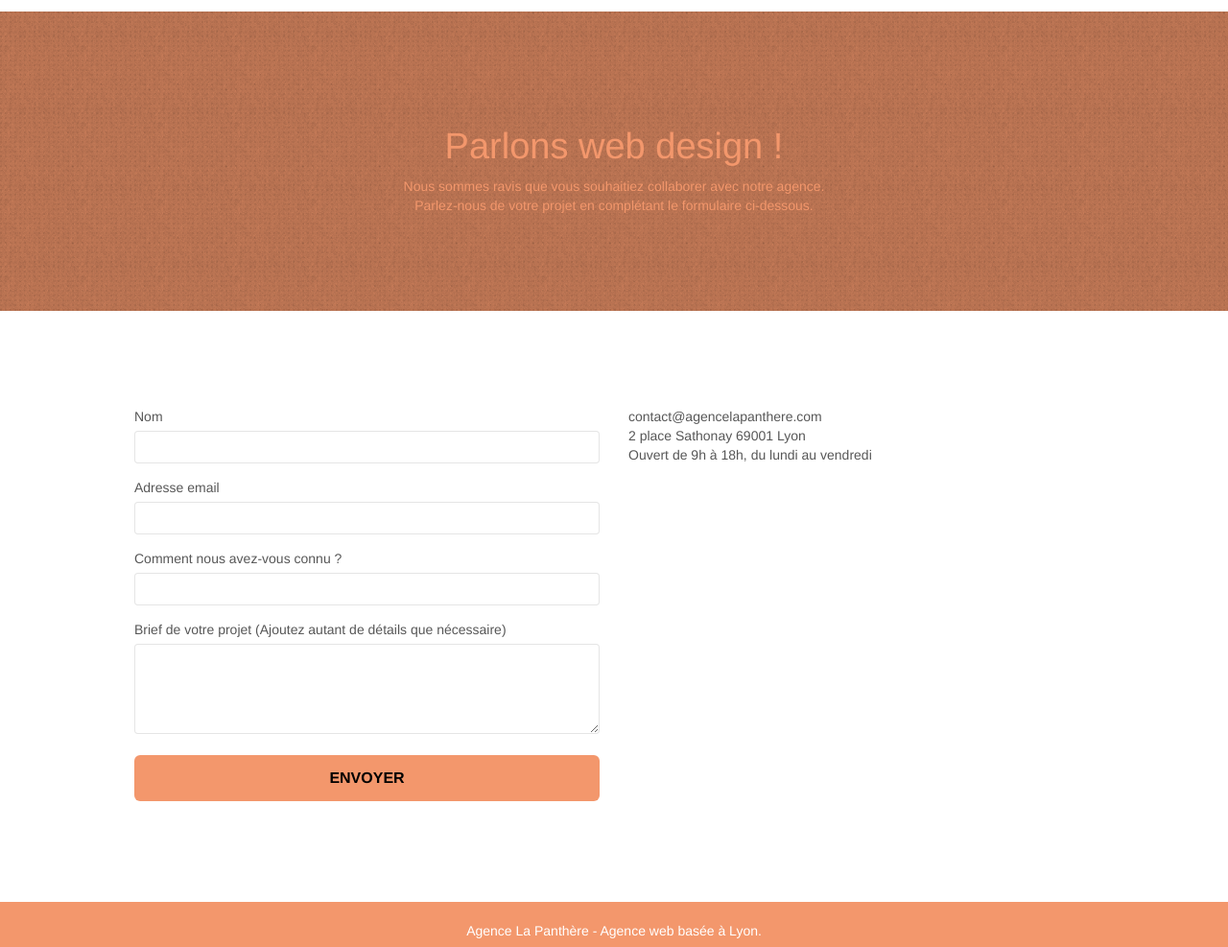
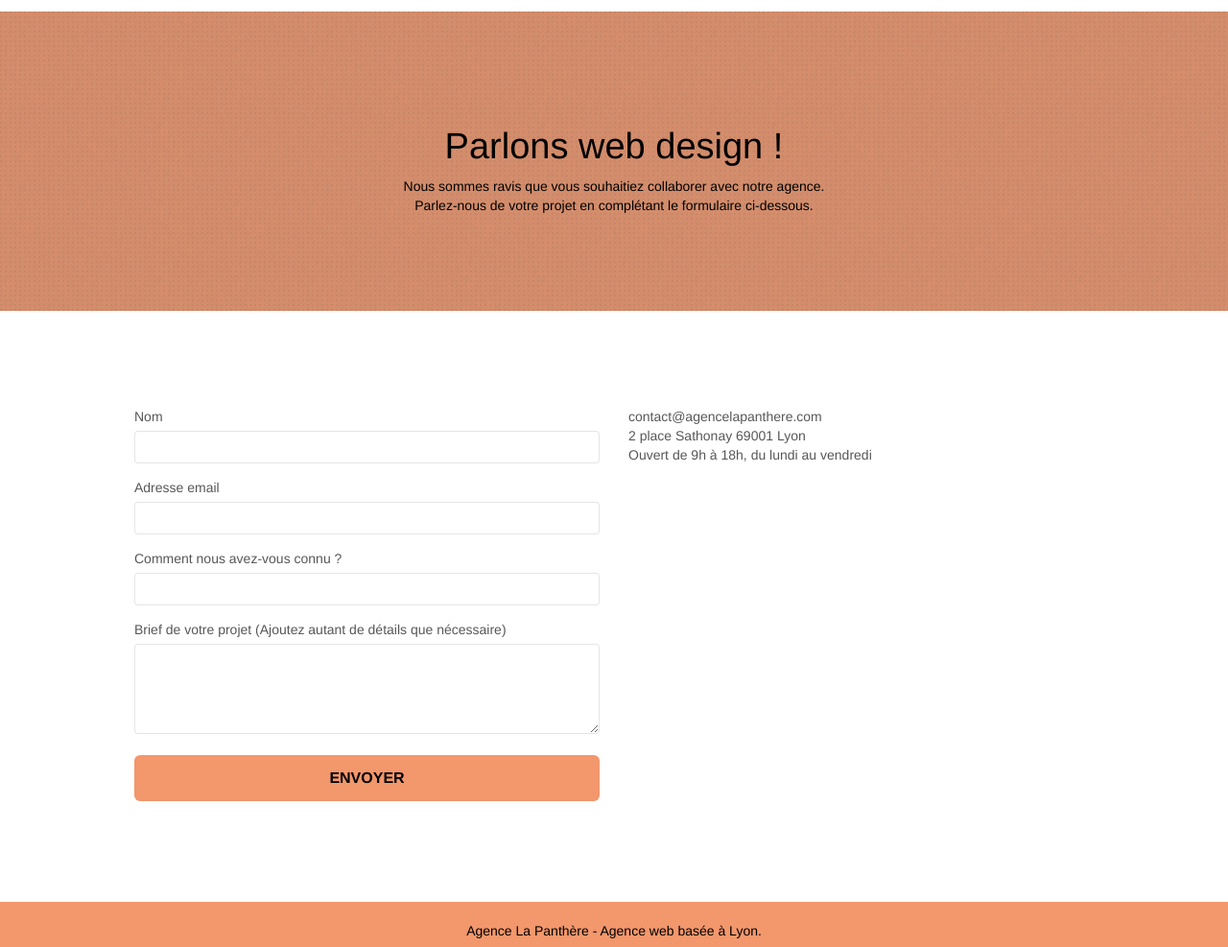
Before and after one commit to NicolasDemangeat/Panthere, a plain HTML site: page page2.html in a window 1280 px wide. Shown: the part 80-1067 px from the top of the page at 96% size. Drawn offline with Linux system fonts and the light colour scheme.

Commit message:
modification de la contact

```diff
--- a/page2.html
+++ b/page2.html
@@ -22,7 +22,7 @@
 </head>
 <body>
 <!-- Principal conteneur -->
-<div class="page-container">
+<main class="page-container">
 
 <!-- bloc-0 -->
 <header class="bloc bgc-white l-bloc " id="bloc-0">
@@ -52,25 +52,25 @@
 <!-- bloc-0 END -->
 
 <!-- bloc-6 -->
-<div class="bloc bg-dots-bg bg-repeat bgc-atomic-tangerine d-bloc bloc-bg-texture texture-paper" id="bloc-6">
+<section class="bloc bg-dots-bg bg-repeat bgc-atomic-tangerine d-bloc bloc-bg-texture texture-paper" id="bloc-6">
 	<div class="container bloc-lg">
 		<div class="row">
 			<div class="col-sm-12">
-				<h1 class="text-center hero-bloc-text tc-white">
+				<h1 class="text-center hero-bloc-text black">
 					Parlons web design !
 				</h1>
-				<p class="text-center mg-lg tc-white tight-width-whitespace">
+				<p class="text-center mg-lg black tight-width-whitespace">
 					Nous sommes ravis que vous souhaitiez collaborer avec notre agence.<br>
 					Parlez-nous de votre projet en complétant le formulaire ci-dessous.
 				</p>
 			</div>
 		</div>
 	</div>
-</div>
+</section>
 <!-- bloc-6 END -->
 
 <!-- bloc-7 -->
-<div class="bloc bgc-white l-bloc" id="bloc-7">
+<article class="bloc bgc-white l-bloc" id="bloc-7">
 	<div class="container bloc-lg">
 		<div class="row">
 			<div class="col-sm-6">
@@ -110,7 +110,7 @@
 			</div>
 		</div>
 	</div>
-</div>
+</article>
 <!-- bloc-7 END -->
 
 <!-- ScrollToTop Button -->
@@ -119,11 +119,11 @@
 
 
 <!-- Footer - bloc-8 -->
-<div class="bloc bgc-atomic-tangerine d-bloc" id="bloc-8">
+<footer class="bloc bgc-atomic-tangerine d-bloc" id="bloc-8">
 	<div class="container bloc-sm">
 		<div class="row">
 			<div class="col-sm-12">
-				<p class="text-center white">
+				<p class="text-center black">
 					Agence La Panthère - Agence web basée à Lyon.<br>
 				</p>
 				<div class="row row-no-gutters social">
@@ -151,10 +151,10 @@
 			</div>
 		</div>
 	</div>
-</div>
+</footer>
 <!-- Footer - bloc-8 END -->
 
-</div>
+</main>
 <!-- Principal conteneur END -->
 
 <script src="./js/jquery-2.1.0.js"></script>
--- a/style.css
+++ b/style.css
@@ -101,6 +101,7 @@ a:hover {
 .texture-paper::before {
     background: url("img/texture-paper.png");
     background-size: 80px 80px;
+    filter: contrast(0.15);
 }
 
 .b-parallax {
```
